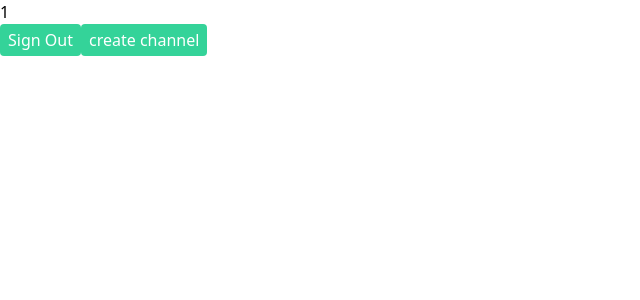
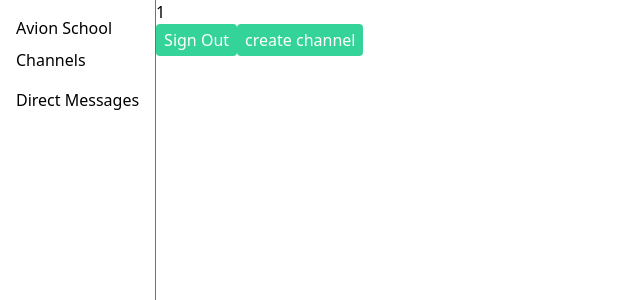
Before and after one commit to ajong1994/AvionSlackApp, a React (Create React App) app: page /#/ in a window 1280 px wide. Shown: the top 300 px of the page, without its empty margins (0-640 px from the left). Built offline with nearby package versions, Linux system fonts and the light colour scheme; sample sign-in values are in the browser's storage.

Commit message:
Simplified Auth logic and added sidebar skeleton

```diff
--- a/src/contexts/AuthContext.js
+++ b/src/contexts/AuthContext.js
@@ -18,13 +18,16 @@ const AuthContextProvider = ({children}) => {
 
     //Pull Auth state data from session storage and set current states to that on mount
     useEffect(()=>{
-        setAuth(sessionStorage.getItem('isAuthenticated'));
+        setAuth(JSON.parse(sessionStorage.getItem('isAuthenticated')));
         setUser(JSON.parse(sessionStorage.getItem('activeUser')));
+        console.log('auth mount runs')
+        // console.log(Boolean(false))
+        console.log(typeof(JSON.parse(sessionStorage.getItem('isAuthenticated'))))
     },[])
 
     //Save Auth states to Session storage on set/change
     useEffect(()=>{
-        sessionStorage.setItem('isAuthenticated', isAuthenticated);
+        sessionStorage.setItem('isAuthenticated', JSON.stringify(isAuthenticated));
         sessionStorage.setItem('activeUser', JSON.stringify(activeUser));
     },[isAuthenticated, activeUser])
 
--- a/src/pages/Channels.js
+++ b/src/pages/Channels.js
@@ -23,10 +23,6 @@ const Channels = () => {
         setChannelName(e.target.value)
     }
 
-    if (!isAuthenticated || !activeUser) {
-        return <Redirect to='/signin' />
-    }
-    console.log(channelName)
     return (
         <div>
             <h1>Create a channel</h1>
--- a/src/pages/Main.js
+++ b/src/pages/Main.js
@@ -4,6 +4,7 @@ import {removeUserSession} from '../utils/Utils'
 import { useHistory } from 'react-router'
 import Button from '../components/Button'
 import { Redirect, Link } from 'react-router-dom';
+import Sidebar from '../parts/Sidebar';
 
 
 const Main = () => {
@@ -14,12 +15,14 @@ const Main = () => {
         removeUserSession(setAuth, setUser, history);
     }
 
-    if (!isAuthenticated || !activeUser) {
+    if (!isAuthenticated) {
         return <Redirect to='/signin' />
     }
 
     return (
-        <div>
+        <div className="h-full flex">
+            <Sidebar/>
+            <div className="page-content">
                 <p>{activeUser['access-token']}</p>
                 <p>{activeUser.client}</p>
                 <p>{activeUser.expiry}</p>
@@ -27,7 +30,7 @@ const Main = () => {
                 <Button onClick={()=>handleSignOutClick()}>Sign Out</Button>
                 <Link to="/channels"><Button>create channel</Button></Link>
             </div>
-
+        </div>
     )
 }
 
--- a/src/pages/Signin.js
+++ b/src/pages/Signin.js
@@ -20,7 +20,7 @@ const Login = () => {
     const [isToastShowing, setIsToastShowing] = useState(false)
     const [toastStat, setToastStat] = useState({
         toastType: '',
-        toastMst: ''
+        toastMsg: ''
     });
 
     //Instantiated an array of objects with state as the validationPrompt state and setter for the corresponding setState
@@ -93,7 +93,7 @@ const Login = () => {
         return () => clearTimeout(timer);
     }, [isToastShowing])
 
-    if (isAuthenticated && activeUser) {
+    if (isAuthenticated) {
         return <Redirect to='/' />
     }
 
--- a/src/pages/Signup.js
+++ b/src/pages/Signup.js
@@ -119,7 +119,7 @@ const Signup = () => {
         return () => clearTimeout(timer);
     }, [isToastShowing])
 
-    if (isAuthenticated && activeUser) {
+    if (isAuthenticated) {
         return <Redirect to='/' />
     }
 
--- a/src/parts/Sidebar.js
+++ b/src/parts/Sidebar.js
@@ -1,10 +1,41 @@
-import {Link} from 'react-router-dom'
+import {Link} from 'react-router-dom';
+import { Disclosure } from '@headlessui/react';
+import { useState } from 'react';
 
 
 const Sidebar = () => {
+    const [channelList, setChannelList] = useState(null);
+
+    //Use Util function to get Channel list and set ChannelList State
+
+    //Create Util function to open modal when Add Channel is clicked
+
     return (
-        <div>
-            <Link></Link>
+        <div className="h-full p-4 border-r border-gray-500 flex flex-col items-start">
+            <p>Avion School</p>
+            <Disclosure>
+                <Disclosure.Button className="py-2">
+                    Channels
+                </Disclosure.Button>
+                <Disclosure.Panel className="text-gray-500">
+                    <div>
+                        Map all current channels here
+                    </div>
+                    <p>
+                        Add channel
+                    </p>
+                </Disclosure.Panel>
+            </Disclosure>
+            <Disclosure>
+                <Disclosure.Button className="py-2">
+                    Direct Messages
+                </Disclosure.Button>
+                <Disclosure.Panel className="text-gray-500">
+                    <div>
+                        Map all direct messages here
+                    </div>
+                </Disclosure.Panel>
+            </Disclosure>
         </div>
     )
 }
```
Lines whose indentation alone changed are shown as unchanged.
